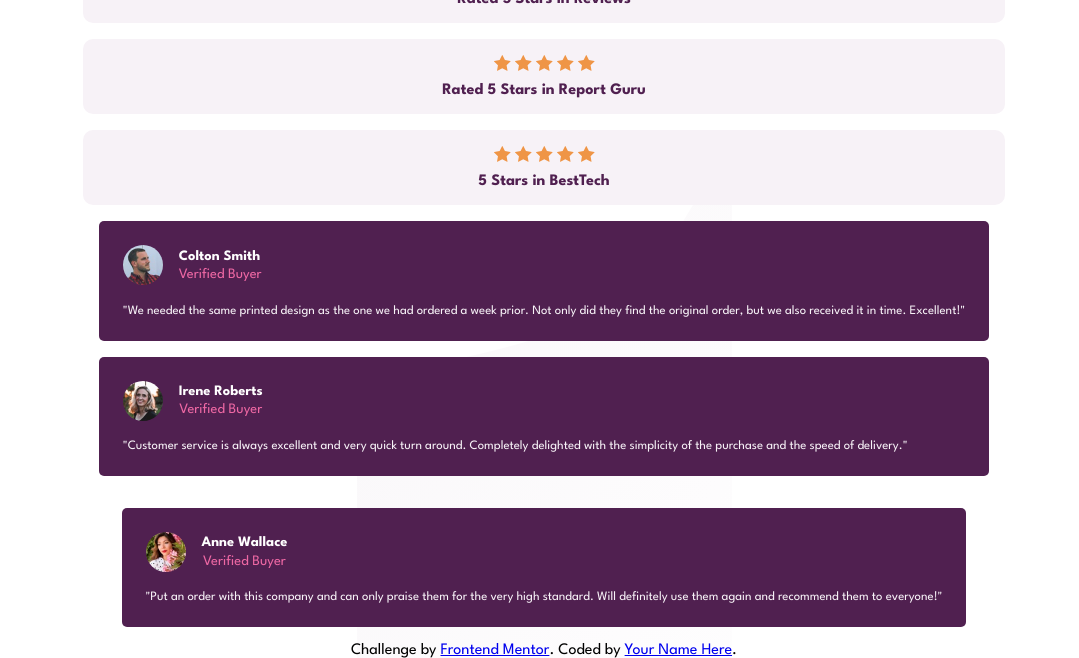
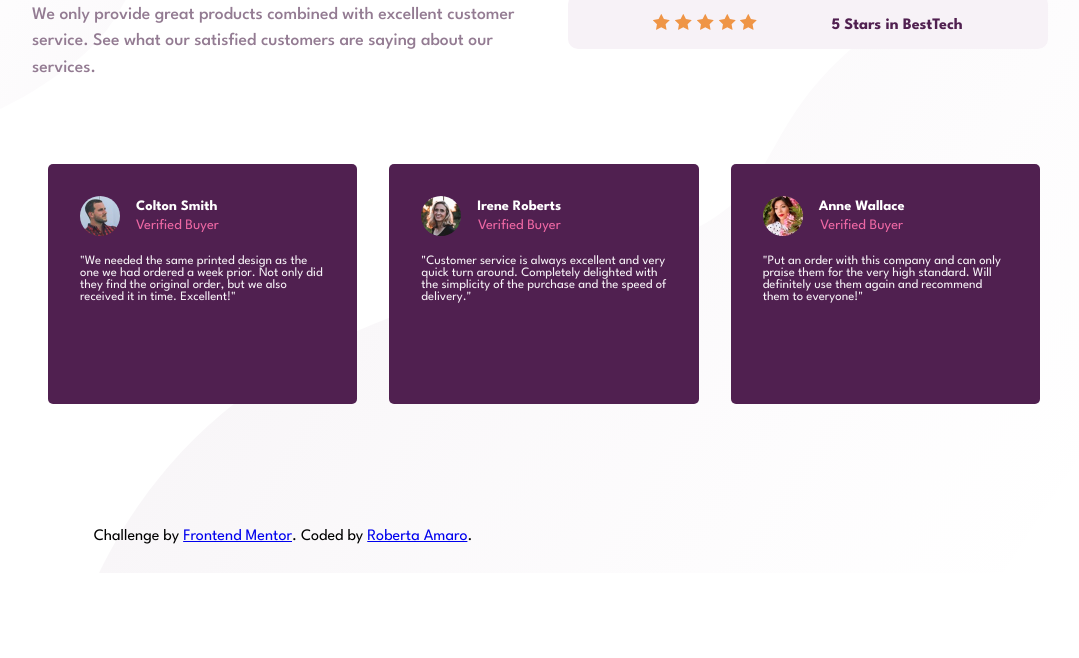
Before and after one commit to robs-am/social-proof-section, a plain HTML site: page index.html in a window 1280 px wide. Shown: the part 227-885 px from the top of the page, without its empty margins (96-1175 px from the left). After the commit the page ends 800 px from the top, so only its background shows below. Drawn offline with Linux system fonts and the light colour scheme.

Commit message:
responsividade

```diff
--- a/css/style.css
+++ b/css/style.css
@@ -104,3 +104,94 @@ header p {
     font-weight: 300;
 
 }
+
+@media screen and (min-width: 992px) {
+    body {
+        width: 80%;
+        background-image: url(/images/bg-pattern-top-desktop.svg), url(/images/bg-pattern-bottom-desktop.svg);
+        background-position: left top, right bottom;
+        display: grid;
+        grid-template-columns: 1fr 1fr;
+        gap: 20px;
+    }
+
+    header h1 {
+        font-size: 3.5em;
+        text-align: start;
+
+    }
+
+    header p {
+        text-align: start;
+        font-size: 1.1em;
+    }
+
+    .ratings {
+        display: grid;
+        width:100%;
+    }
+
+    .rating {
+        display: flex;
+        justify-content: space-evenly;
+        align-items: center;
+        width: 30em;
+        margin: 0.5em;
+        padding: 1em;
+    }
+
+    .stars {
+        display: flex;
+
+    }
+
+    .stars img {
+        padding-right: 0.3em;
+
+    }
+
+    .rate1 {
+        justify-self: start;
+
+    }
+
+    .rate2 {
+        justify-self: center;
+
+    }
+
+    .rate3 {
+        justify-self: end;
+
+    }
+
+
+    .reviews {
+        display: flex;
+        flex-direction: row;
+        grid-column: 1/3;
+        height: 100%;
+
+
+    }
+    .review {
+        width: 420px;
+        padding: 2em;
+        height: 15em;
+    }
+
+    .review .um {
+        align-self: top;
+    }
+
+    .review .dois {
+        align-self: center;
+
+   }
+
+     .review .tres {
+     align-self: end;
+    }
+
+
+}
--- a/index.html
+++ b/index.html
@@ -27,6 +27,8 @@
   </header>
 
                            <!-- RATING -->
+
+
   <div class="ratings">
 
     <div class="rating rate1">
@@ -61,7 +63,7 @@
       </div>
       <h2> 5 Stars in BestTech</h2>
     </div>
-
+  </div>
 
                       <!-- REVIEWS -->
 
@@ -79,7 +81,7 @@
           Excellent!"
         </p>
       </div>
-    </div>
+
 
   <div class="review dois">
       <div class="profile">
@@ -87,11 +89,12 @@
         <h3>Irene Roberts
             <span>Verified Buyer</span></h3>
         </div>
+
         <p>
         "Customer service is always excellent and very quick turn around. Completely
         delighted with the simplicity of the purchase and the speed of delivery."</p>
     </div>
-  </div>
+
 
   <div class="review tres">
         <div class="profile">
@@ -103,12 +106,12 @@
           "Put an order with this company and can only praise them for the very high
           standard. Will definitely use them again and recommend them to everyone!"</p>
    </div>
+
 </div>
 
 <div class="attribution">
     Challenge by
-    <a href="https://www.frontendmentor.io?ref=challenge" target="_blank">Frontend Mentor</a>. Coded by <a href="#">Your
-      Name Here</a>.
+    <a href="https://www.frontendmentor.io?ref=challenge" target="_blank">Frontend Mentor</a>. Coded by <a href="#">Roberta Amaro</a>.
   </div>
 </body>
 
```
Lines whose indentation alone changed are shown as unchanged.
